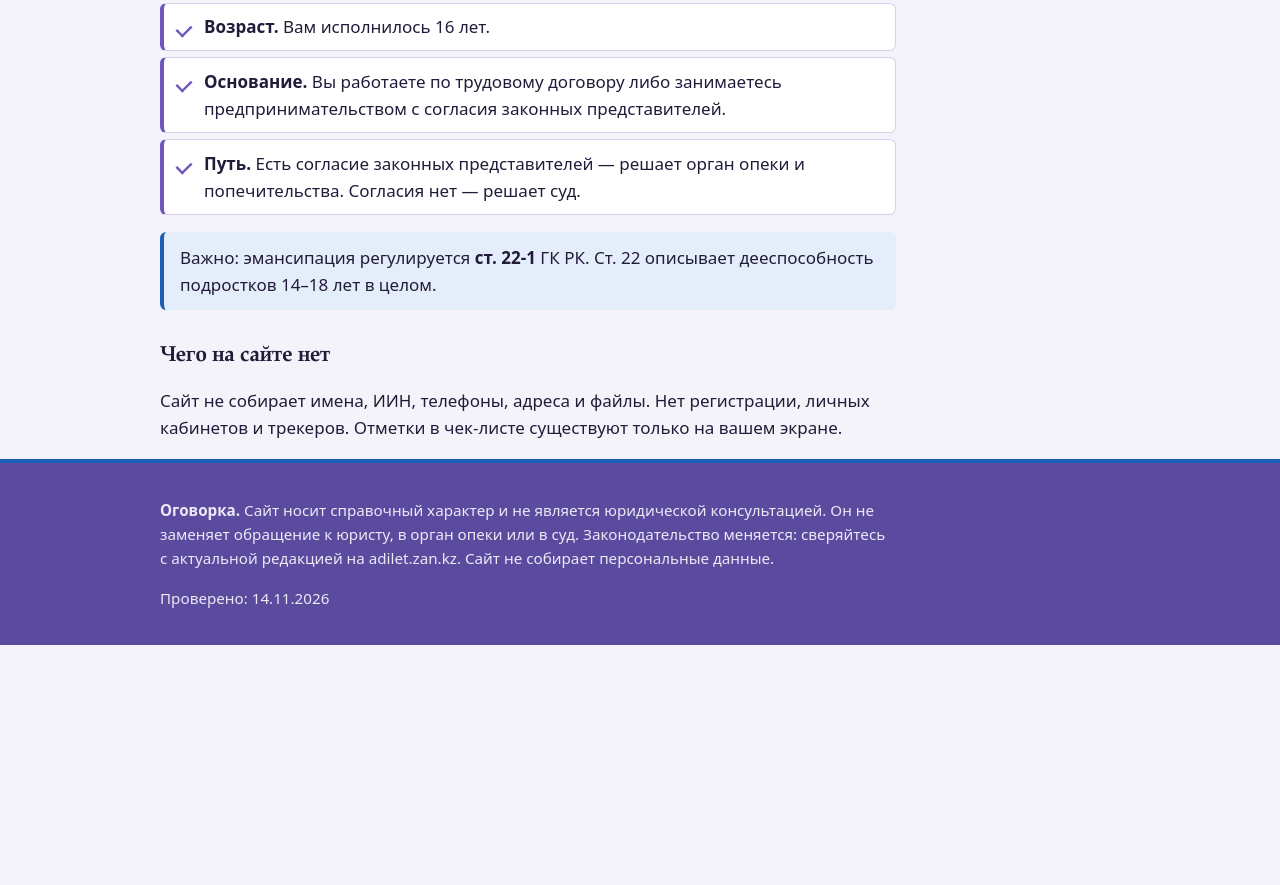
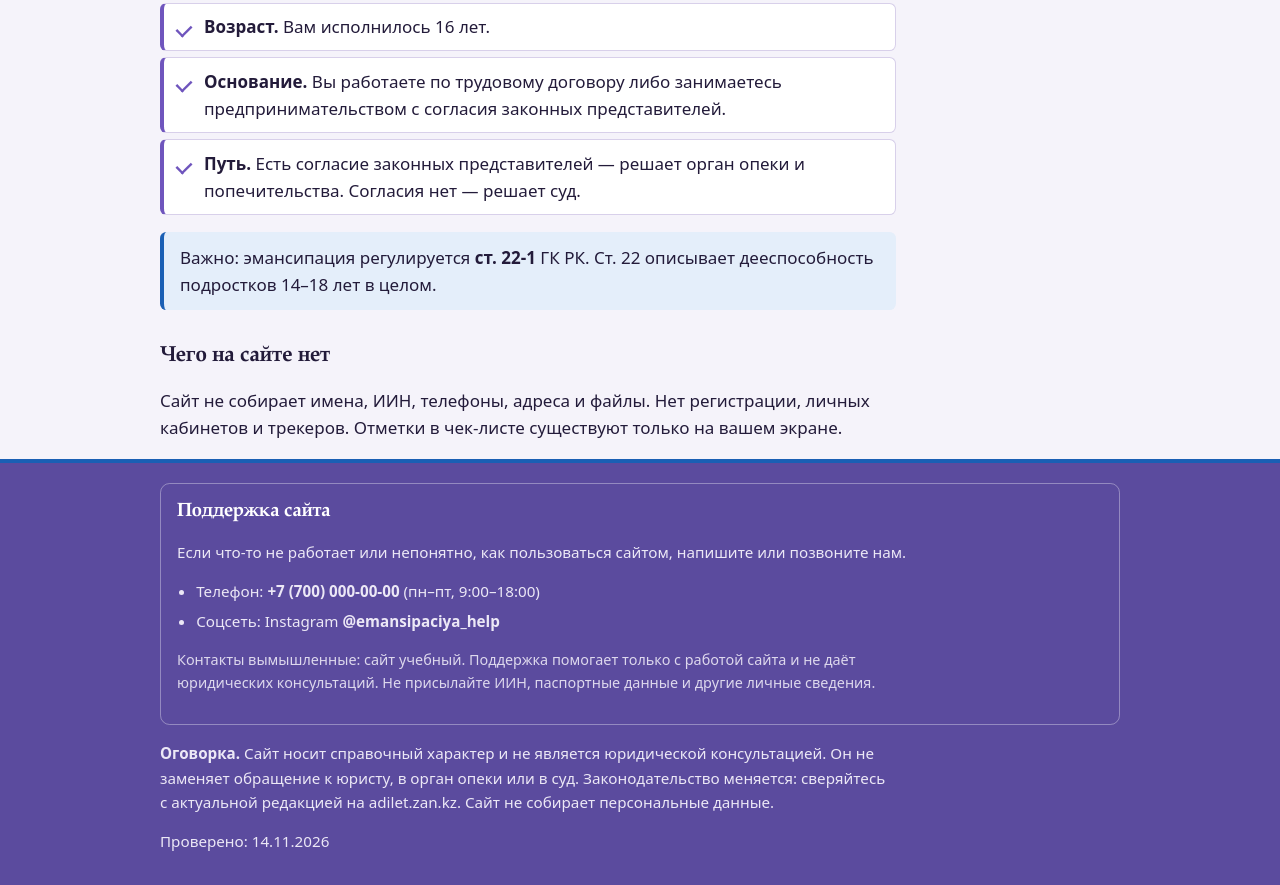
Before and after one commit to damelizhusupbekova-del/ai_project, a plain HTML site: page index.html in a window 1280 px wide. Shown: the part 594-1479 px from the top of the page. Before the commit the page ends 1239 px from the top, so only its background shows below. Drawn offline with Linux system fonts and the light colour scheme.

Commit message:
тех поддержка ++

```diff
--- a/index.html
+++ b/index.html
@@ -147,6 +147,15 @@
 
 <footer class="foot">
   <div class="wrap">
+    <div class="help">
+      <h2>Поддержка сайта</h2>
+      <p>Если что-то не работает или непонятно, как пользоваться сайтом, напишите или позвоните нам.</p>
+      <ul>
+        <li>Телефон: <b>+7 (700) 000-00-00</b> (пн–пт, 9:00–18:00)</li>
+        <li>Соцсеть: Instagram <b>@emansipaciya_help</b></li>
+      </ul>
+      <p class="small">Контакты вымышленные: сайт учебный. Поддержка помогает только с работой сайта и не даёт юридических консультаций. Не присылайте ИИН, паспортные данные и другие личные сведения.</p>
+    </div>
     <p><b>Оговорка.</b> Сайт носит справочный характер и не является юридической консультацией. Он не заменяет обращение к юристу, в орган опеки или в суд. Законодательство меняется: сверяйтесь с актуальной редакцией на adilet.zan.kz. Сайт не собирает персональные данные.</p>
     <p>Проверено: 14.11.2026</p>
   </div>
--- a/style.css
+++ b/style.css
@@ -82,3 +82,7 @@ tbody th{background:var(--soft)}
 .foot a{color:#fff}
 @media (max-width:30rem){.seg{grid-template-columns:1fr}.brand{font-size:1.05rem}.tabs a{padding:.4rem .5rem;font-size:.95rem}}
 @media (prefers-reduced-motion:reduce){*{transition:none!important}}
+.help{border:1px solid rgba(255,255,255,.35);border-radius:.6rem;padding:.25rem 1rem 1rem;margin-bottom:1rem}
+.help h2{margin:.75rem 0 .4rem;font-size:1.2rem;color:#fff}
+.help ul{padding-left:1.2rem;margin:.5rem 0}.help li{margin:.35rem 0}
+.help .small{font-size:.9rem;opacity:.9}
```
